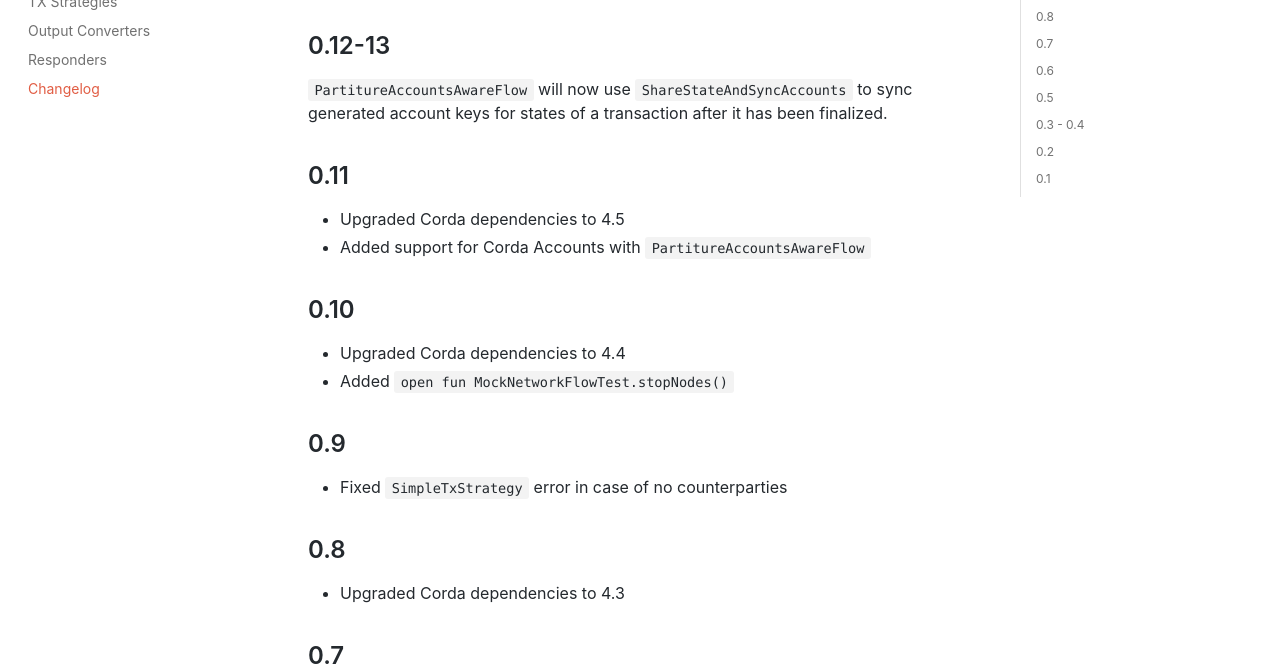
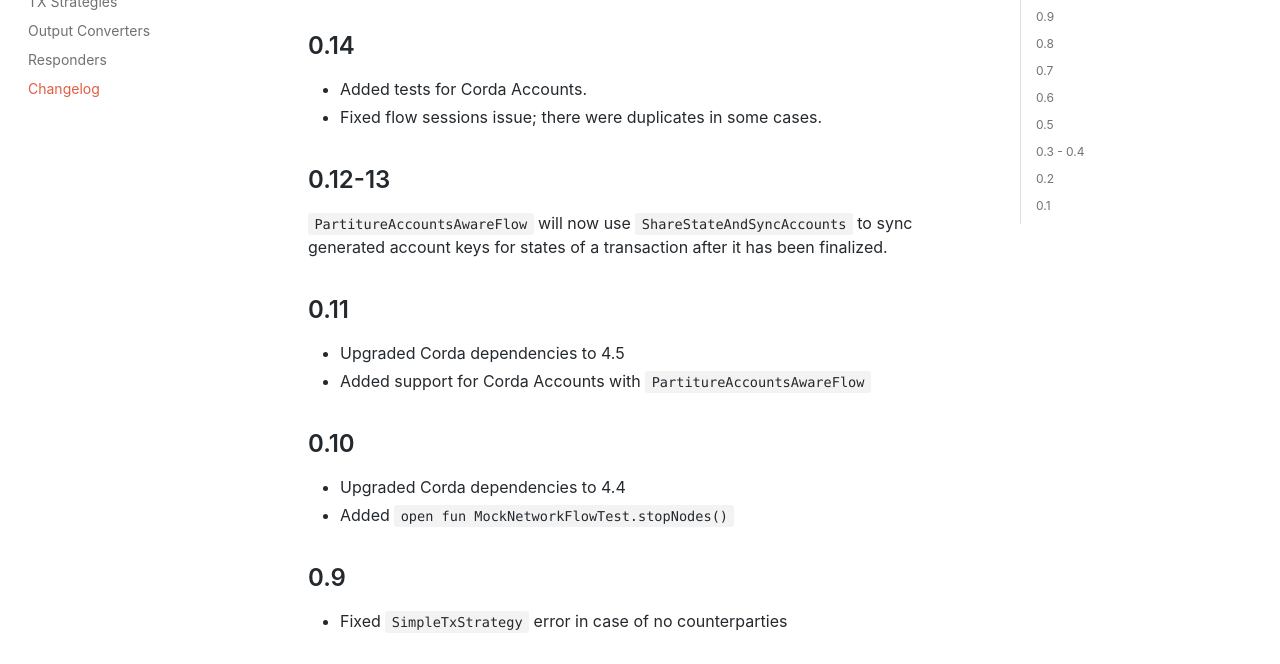
Before and after one commit to manosbatsis/partiture, a plain HTML site: page docs/changelog.html in a window 1280 px wide. Shown: the part 199-863 px from the top of the page. Drawn offline with nearby package versions, Linux system fonts and the light colour scheme; a script that the page names is missing.

Commit message:
Deploy website
Deploy website version based on c6618f16c10d28805f1416b6e2da411cf739c6d5

```diff
--- a/docs/changelog.html
+++ b/docs/changelog.html
@@ -67,6 +67,11 @@
             });
         </script></nav></div><div class="container mainContainer"><div class="wrapper"><div class="post"><header class="postHeader"><h1 class="postHeaderTitle">Changelog</h1></header><article><div><span><p>The following sections describe major changes per version and
 can be helpful with version upgrades.</p>
+<h2><a class="anchor" aria-hidden="true" id="014"></a><a href="#014" aria-hidden="true" class="hash-link"><svg class="hash-link-icon" aria-hidden="true" height="16" version="1.1" viewBox="0 0 16 16" width="16"><path fill-rule="evenodd" d="M4 9h1v1H4c-1.5 0-3-1.69-3-3.5S2.55 3 4 3h4c1.45 0 3 1.69 3 3.5 0 1.41-.91 2.72-2 3.25V8.59c.58-.45 1-1.27 1-2.09C10 5.22 8.98 4 8 4H4c-.98 0-2 1.22-2 2.5S3 9 4 9zm9-3h-1v1h1c1 0 2 1.22 2 2.5S13.98 12 13 12H9c-.98 0-2-1.22-2-2.5 0-.83.42-1.64 1-2.09V6.25c-1.09.53-2 1.84-2 3.25C6 11.31 7.55 13 9 13h4c1.45 0 3-1.69 3-3.5S14.5 6 13 6z"></path></svg></a>0.14</h2>
+<ul>
+<li>Added tests for Corda Accounts.</li>
+<li>Fixed flow sessions issue; there were duplicates in some cases.</li>
+</ul>
 <h2><a class="anchor" aria-hidden="true" id="012-13"></a><a href="#012-13" aria-hidden="true" class="hash-link"><svg class="hash-link-icon" aria-hidden="true" height="16" version="1.1" viewBox="0 0 16 16" width="16"><path fill-rule="evenodd" d="M4 9h1v1H4c-1.5 0-3-1.69-3-3.5S2.55 3 4 3h4c1.45 0 3 1.69 3 3.5 0 1.41-.91 2.72-2 3.25V8.59c.58-.45 1-1.27 1-2.09C10 5.22 8.98 4 8 4H4c-.98 0-2 1.22-2 2.5S3 9 4 9zm9-3h-1v1h1c1 0 2 1.22 2 2.5S13.98 12 13 12H9c-.98 0-2-1.22-2-2.5 0-.83.42-1.64 1-2.09V6.25c-1.09.53-2 1.84-2 3.25C6 11.31 7.55 13 9 13h4c1.45 0 3-1.69 3-3.5S14.5 6 13 6z"></path></svg></a>0.12-13</h2>
 <p><code>PartitureAccountsAwareFlow</code> will now use <code>ShareStateAndSyncAccounts</code>
 to sync generated account keys for states of a transaction after it
@@ -119,4 +124,4 @@ calling a <code>SignTransactionFlow</code></li>
 <ul>
 <li>Initial release</li>
 </ul>
-</span></div></article></div><div class="docs-prevnext"><a class="docs-prev button" href="/partiture/docs/responders"><span class="arrow-prev">← </span><span>Responders</span></a></div></div></div><nav class="onPageNav"><ul class="toc-headings"><li><a href="#012-13">0.12-13</a></li><li><a href="#011">0.11</a></li><li><a href="#010">0.10</a></li><li><a href="#09">0.9</a></li><li><a href="#08">0.8</a></li><li><a href="#07">0.7</a></li><li><a href="#06">0.6</a></li><li><a href="#05">0.5</a></li><li><a href="#03-04">0.3 - 0.4</a></li><li><a href="#02">0.2</a></li><li><a href="#01">0.1</a></li></ul></nav></div><footer class="nav-footer" id="footer"><section class="copyright"><a href="http://manosbatsis.github.io/">Copyright © 2020 Manos Batsis</a>.<span> Got a remote contract? Contact me by<a href="mailto:manosbatsis@gmail.com?subject=Remote Contract"> email</a> or<a href="https://www.linkedin.com/in/manosbatsis"> linkedin</a></span></section></footer></div></body></html>
+</span></div></article></div><div class="docs-prevnext"><a class="docs-prev button" href="/partiture/docs/responders"><span class="arrow-prev">← </span><span>Responders</span></a></div></div></div><nav class="onPageNav"><ul class="toc-headings"><li><a href="#014">0.14</a></li><li><a href="#012-13">0.12-13</a></li><li><a href="#011">0.11</a></li><li><a href="#010">0.10</a></li><li><a href="#09">0.9</a></li><li><a href="#08">0.8</a></li><li><a href="#07">0.7</a></li><li><a href="#06">0.6</a></li><li><a href="#05">0.5</a></li><li><a href="#03-04">0.3 - 0.4</a></li><li><a href="#02">0.2</a></li><li><a href="#01">0.1</a></li></ul></nav></div><footer class="nav-footer" id="footer"><section class="copyright"><a href="http://manosbatsis.github.io/">Copyright © 2020 Manos Batsis</a>.<span> Got a remote contract? Contact me by<a href="mailto:manosbatsis@gmail.com?subject=Remote Contract"> email</a> or<a href="https://www.linkedin.com/in/manosbatsis"> linkedin</a></span></section></footer></div></body></html>
```
Also changed, not shown: docs/changelog/index.html (+6 -1 lines).
